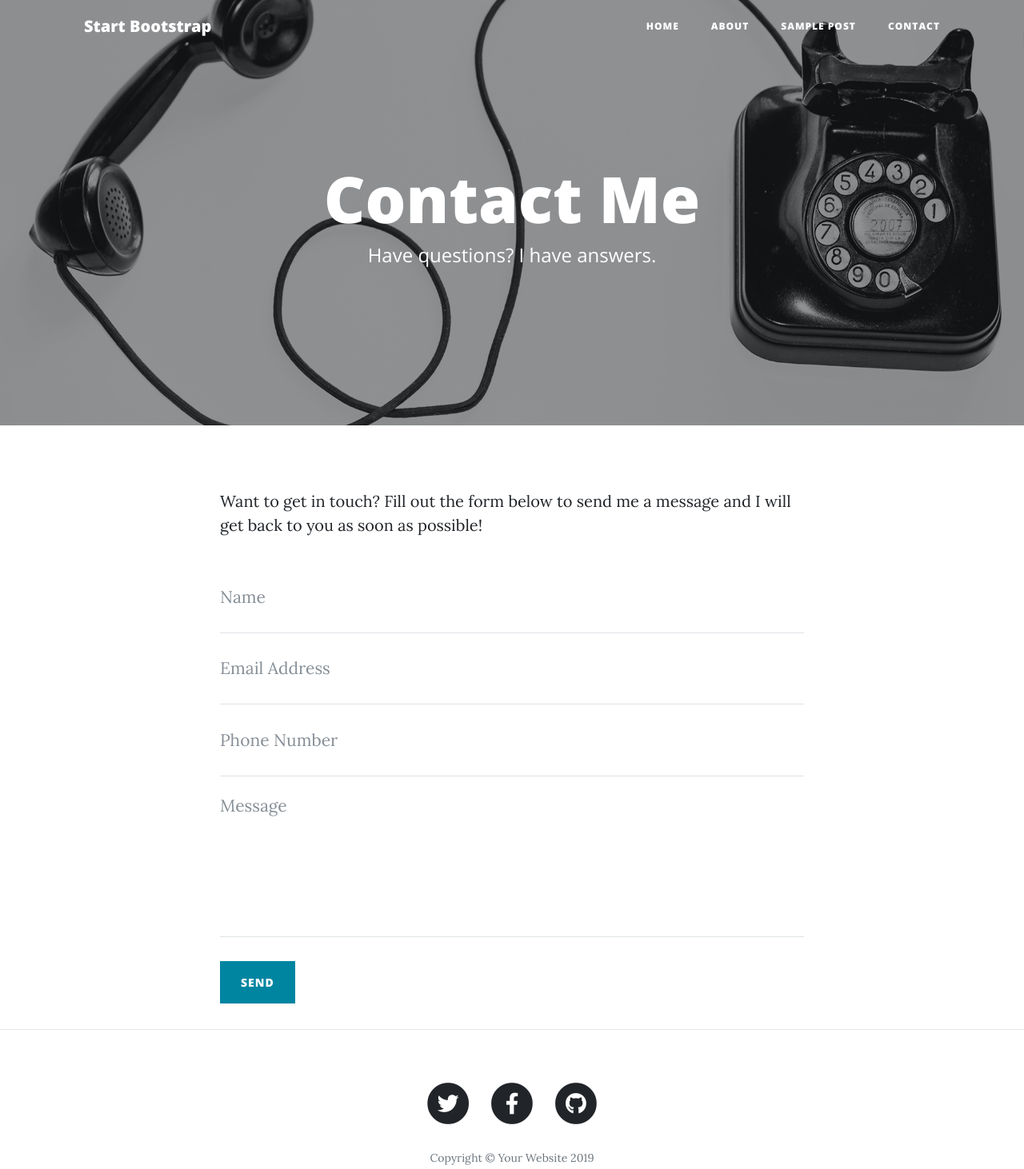
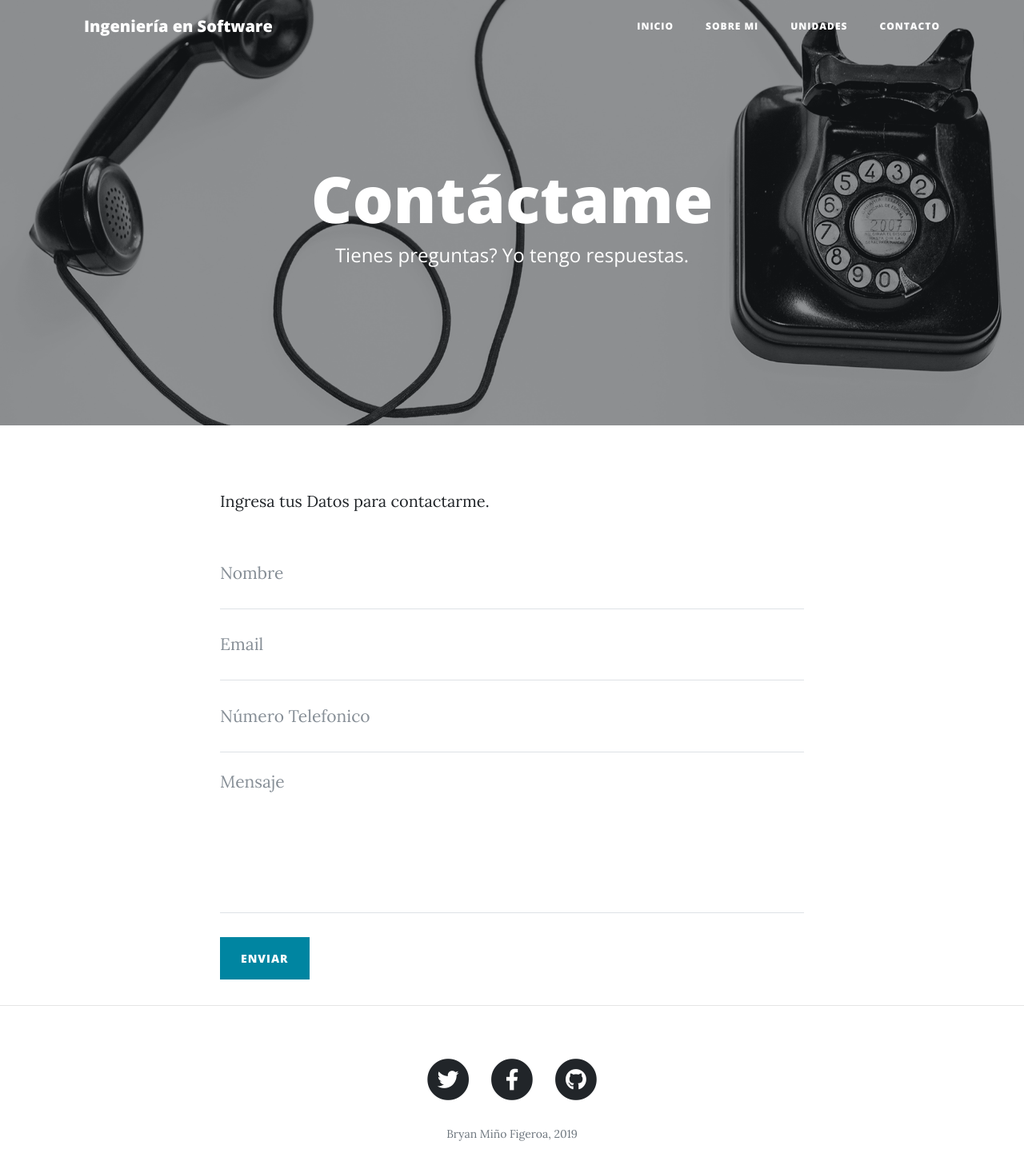
Before and after one commit to onil2001/onil2001.github.io, a website: page contact.html in a window 1280 px wide. Shown: the whole page at 80% size. Drawn offline with nearby package versions, Linux system fonts and the light colour scheme.

Commit message:
Update contact.html

```diff
--- a/contact.html
+++ b/contact.html
@@ -8,7 +8,7 @@
   <meta name="description" content="">
   <meta name="author" content="">
 
-  <title>Clean Blog - Start Bootstrap Theme</title>
+  <title>Contáctame - Bryan Miño</title>
 
   <!-- Bootstrap core CSS -->
   <link href="vendor/bootstrap/css/bootstrap.min.css" rel="stylesheet">
@@ -28,7 +28,7 @@
   <!-- Navigation -->
   <nav class="navbar navbar-expand-lg navbar-light fixed-top" id="mainNav">
     <div class="container">
-      <a class="navbar-brand" href="index.html">Start Bootstrap</a>
+      <a class="navbar-brand" href="index.html">Ingeniería en Software</a>
       <button class="navbar-toggler navbar-toggler-right" type="button" data-toggle="collapse" data-target="#navbarResponsive" aria-controls="navbarResponsive" aria-expanded="false" aria-label="Toggle navigation">
         Menu
         <i class="fas fa-bars"></i>
@@ -36,16 +36,16 @@
       <div class="collapse navbar-collapse" id="navbarResponsive">
         <ul class="navbar-nav ml-auto">
           <li class="nav-item">
-            <a class="nav-link" href="index.html">Home</a>
+            <a class="nav-link" href="index.html">Inicio</a>
           </li>
           <li class="nav-item">
-            <a class="nav-link" href="about.html">About</a>
+            <a class="nav-link" href="about.html">Sobre Mi</a>
           </li>
           <li class="nav-item">
-            <a class="nav-link" href="post.html">Sample Post</a>
+            <a class="nav-link" href="post.html">Unidades</a>
           </li>
           <li class="nav-item">
-            <a class="nav-link" href="contact.html">Contact</a>
+            <a class="nav-link" href="contact.html">Contacto</a>
           </li>
         </ul>
       </div>
@@ -59,8 +59,8 @@
       <div class="row">
         <div class="col-lg-8 col-md-10 mx-auto">
           <div class="page-heading">
-            <h1>Contact Me</h1>
-            <span class="subheading">Have questions? I have answers.</span>
+            <h1>Contáctame</h1>
+            <span class="subheading">Tienes preguntas? Yo tengo respuestas.</span>
           </div>
         </div>
       </div>
@@ -71,7 +71,7 @@
   <div class="container">
     <div class="row">
       <div class="col-lg-8 col-md-10 mx-auto">
-        <p>Want to get in touch? Fill out the form below to send me a message and I will get back to you as soon as possible!</p>
+        <p>Ingresa tus Datos para contactarme.</p>
         <!-- Contact Form - Enter your email address on line 19 of the mail/contact_me.php file to make this form work. -->
         <!-- WARNING: Some web hosts do not allow emails to be sent through forms to common mail hosts like Gmail or Yahoo. It's recommended that you use a private domain email address! -->
         <!-- To use the contact form, your site must be on a live web host with PHP! The form will not work locally! -->
@@ -79,35 +79,35 @@
           <div class="control-group">
             <div class="form-group floating-label-form-group controls">
               <label>Name</label>
-              <input type="text" class="form-control" placeholder="Name" id="name" required data-validation-required-message="Please enter your name.">
+              <input type="text" class="form-control" placeholder="Nombre" id="name" required data-validation-required-message="Porfavor Ingresa tu Nombre.">
               <p class="help-block text-danger"></p>
             </div>
           </div>
           <div class="control-group">
             <div class="form-group floating-label-form-group controls">
               <label>Email Address</label>
-              <input type="email" class="form-control" placeholder="Email Address" id="email" required data-validation-required-message="Please enter your email address.">
+              <input type="email" class="form-control" placeholder="Email" id="email" required data-validation-required-message="Porfavor Ingresa tu Email.">
               <p class="help-block text-danger"></p>
             </div>
           </div>
           <div class="control-group">
             <div class="form-group col-xs-12 floating-label-form-group controls">
               <label>Phone Number</label>
-              <input type="tel" class="form-control" placeholder="Phone Number" id="phone" required data-validation-required-message="Please enter your phone number.">
+              <input type="tel" class="form-control" placeholder="Número Telefonico" id="phone" required data-validation-required-message="Porfavor Ingresa tu Numero Telefonico.">
               <p class="help-block text-danger"></p>
             </div>
           </div>
           <div class="control-group">
             <div class="form-group floating-label-form-group controls">
               <label>Message</label>
-              <textarea rows="5" class="form-control" placeholder="Message" id="message" required data-validation-required-message="Please enter a message."></textarea>
+              <textarea rows="5" class="form-control" placeholder="Mensaje" id="message" required data-validation-required-message="Porfavor Ingresa tu Mensaje."></textarea>
               <p class="help-block text-danger"></p>
             </div>
           </div>
           <br>
           <div id="success"></div>
           <div class="form-group">
-            <button type="submit" class="btn btn-primary" id="sendMessageButton">Send</button>
+            <button type="submit" class="btn btn-primary" id="sendMessageButton">Enviar</button>
           </div>
         </form>
       </div>
@@ -123,7 +123,7 @@
         <div class="col-lg-8 col-md-10 mx-auto">
           <ul class="list-inline text-center">
             <li class="list-inline-item">
-              <a href="#">
+              <a href="https://twitter.com/Bimf2001?s=08">
                 <span class="fa-stack fa-lg">
                   <i class="fas fa-circle fa-stack-2x"></i>
                   <i class="fab fa-twitter fa-stack-1x fa-inverse"></i>
@@ -131,7 +131,7 @@
               </a>
             </li>
             <li class="list-inline-item">
-              <a href="#">
+              <a href="https://www.facebook.com/onil.mino">
                 <span class="fa-stack fa-lg">
                   <i class="fas fa-circle fa-stack-2x"></i>
                   <i class="fab fa-facebook-f fa-stack-1x fa-inverse"></i>
@@ -139,7 +139,7 @@
               </a>
             </li>
             <li class="list-inline-item">
-              <a href="#">
+              <a href="https://github.com/onil2001">
                 <span class="fa-stack fa-lg">
                   <i class="fas fa-circle fa-stack-2x"></i>
                   <i class="fab fa-github fa-stack-1x fa-inverse"></i>
@@ -147,7 +147,7 @@
               </a>
             </li>
           </ul>
-          <p class="copyright text-muted">Copyright &copy; Your Website 2019</p>
+          <p class="copyright text-muted">Bryan Miño Figeroa, 2019</p>
         </div>
       </div>
     </div>
```
